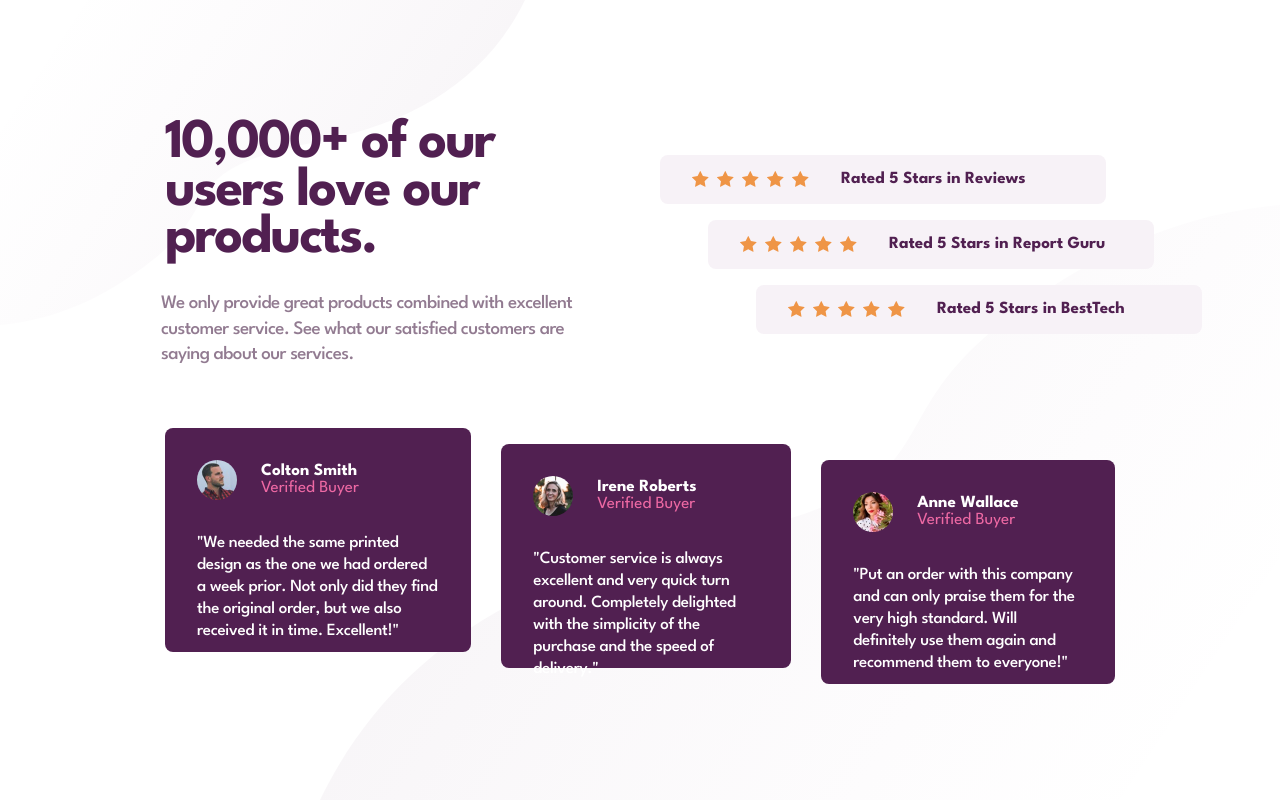
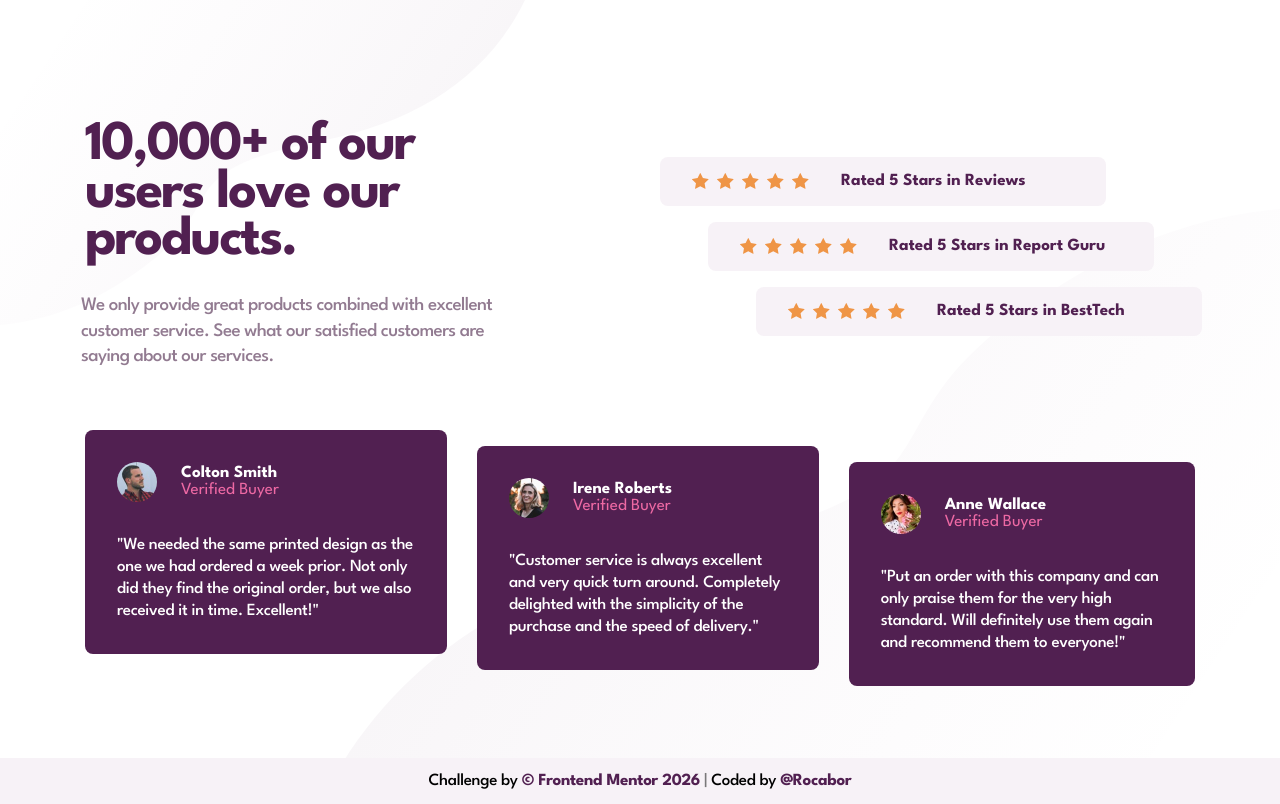
Before and after one commit to Rocabor/social-proof-section, a website built with Vite: page index.html in a window 1280 px wide. Built offline with nearby package versions, Linux system fonts and the light colour scheme.

Commit message:
Added social proof section and attribution links, updated image alt text and CSS styles

```diff
--- a/index.html
+++ b/index.html
@@ -14,7 +14,7 @@
     <title>Frontend Mentor | Social proof section</title>
   </head>
 
-  <body class="px-6 py-20 md:px-20 grid place-items-center md:py-[118px] xl:px-[165px] xl:py-[116px] min-h-dvh">
+  <body class="relative px-6 py-20 md:px-20 md:py-[118px] xl:grid xl:place-items-center  min-h-dvh">
     <main
       class="w-full flex flex-col gap-8 max-w-[1110px] md:gap-10 xl:grid xl:grid-cols-2 xl:grid-rows-2 xl:items-center xl:gap-y-14">
       <!-- Header Container -->
@@ -77,11 +77,11 @@
         </div>
 
         <!-- Testimonials Container -->
-        <section class="flex flex-col gap-4 md:w-[453px] xl:flex-row xl:col-span-2 xl:w-full xl:h-[256px] xl:gap-7.5">
+        <div class="flex flex-col gap-4 md:w-[453px] xl:flex-row xl:col-span-2 xl:w-full xl:h-[256px] xl:gap-7.5">
           <article class="testimonial">
             <div class="flex flex-col gap-8">
               <figure class="flex gap-6 items-center">
-                <img src="public/images/image-colton.jpg" alt="" class="rounded-full size-10" />
+                <img src="public/images/image-colton.jpg" alt="Colton Smith photo" class="rounded-full size-10" />
                 <figcaption>
                   <h2 class="text-preset-4-bold text-white">Colton Smith</h2>
                   <p class="text-preset-4-regular text-pink-400">Verified Buyer</p>
@@ -98,7 +98,7 @@
           <article class="testimonial xl:self-center">
             <div class="flex flex-col gap-8">
               <figure class="flex gap-6 items-center">
-                <img src="public/images/image-irene.jpg" alt="" class="rounded-full size-10" />
+                <img src="public/images/image-irene.jpg" alt="Irene Roberts photo" class="rounded-full size-10" />
                 <figcaption>
                   <h2 class="text-preset-4-bold text-white">Irene Roberts</h2>
                   <p class="text-preset-4-regular text-pink-400">Verified Buyer</p>
@@ -115,7 +115,7 @@
           <article class="testimonial xl:self-end">
             <div class="flex flex-col gap-8">
               <figure class="flex gap-6 items-center">
-                <img src="public/images/image-anne.jpg" alt="" class="rounded-full size-10" />
+                <img src="public/images/image-anne.jpg" alt="Anne Wallace photo" class="rounded-full size-10" />
                 <figcaption>
                   <h2 class="text-preset-4-bold text-white">Anne Wallace</h2>
                   <p class="text-preset-4-regular text-pink-400">Verified Buyer</p>
@@ -128,8 +128,29 @@
               </p>
             </div>
           </article>
-        </section>
+        </div>
       </section>
     </main>
+
+    <footer class="absolute left-0 right-0 flex justify-center py-3 bottom-0 bg-purple-100">
+      <nav class="text-footer-mobile md:text-preset-4-medium" aria-label="Attribution links">
+        <ul class="flex gap-1">
+          <li>
+            Challenge by
+            <a href="https://www.frontendmentor.io/challenges/social-proof-section-6e0qTv_bA"
+              target="_blank" rel="noopener noreferrer" class="text-purple-900 font-bold"> © Frontend Mentor
+              <span class="year">2026</span>
+            </a>
+          </li>
+          <li class="text-current opacity-50" aria-hidden="true">|</li>
+          <li>
+            Coded by
+            <a href="https://www.frontendmentor.io/profile/Rocabor" target="_blank" rel="noopener noreferrer" class="text-purple-900 font-bold">
+              @Rocabor
+            </a>
+          </li>
+        </ul>
+      </nav>
+    </footer>
   </body>
 </html>
--- a/src/main.js
+++ b/src/main.js
@@ -0,0 +1,12 @@
+function setupYearBlink() {
+  const yearElement = document.querySelector(".year");
+  if (yearElement) {
+    let blink = true;
+    setInterval(() => {
+      yearElement.style.opacity = blink ? "0.2" : "1";
+      blink = !blink;
+    }, 800);
+  }
+}
+
+document.addEventListener('DOMContentLoaded', setupYearBlink);
--- a/src/style.css
+++ b/src/style.css
@@ -5,16 +5,17 @@
     font-family: var(--font-league);
     background-image: url("/images/bg-pattern-top-mobile.svg"), url("/images/bg-pattern-bottom-mobile.svg");
     background-repeat: no-repeat;
-    background-size: auto, auto;
+    background-size: 100% auto,100% 31%;
     background-position:
       left top,
       right bottom;
 
+
     @variant md {
       background-image: url("/images/bg-pattern-top-mobile.svg"), url("/images/bg-pattern-bottom-desktop.svg");
       background-size:
-        auto,
-        768px 477px;
+        50% 17%,
+        100% 35%;
     }
     @variant xl {
       background-image: url("/images/bg-pattern-top-desktop.svg"), url("/images/bg-pattern-bottom-desktop.svg");
@@ -39,8 +40,6 @@
   --color-purple-900: #512051;
   --color-pink-400: #ee69a4;
   --color-orange-400: #ef9546;
-
-  --background-image-gradient-1: linear-gradient(316.77deg, rgba(138, 67, 137, 0) 0%, #512051 100%);
 
   --font-league: "League Spartan", sans-serif;
 }
@@ -84,3 +83,7 @@
   letter-spacing: 0;
   line-height: 1;
 }
+@utility text-footer-mobile{
+  font-size: 14px;
+  line-height: 1.5;
+}
```
